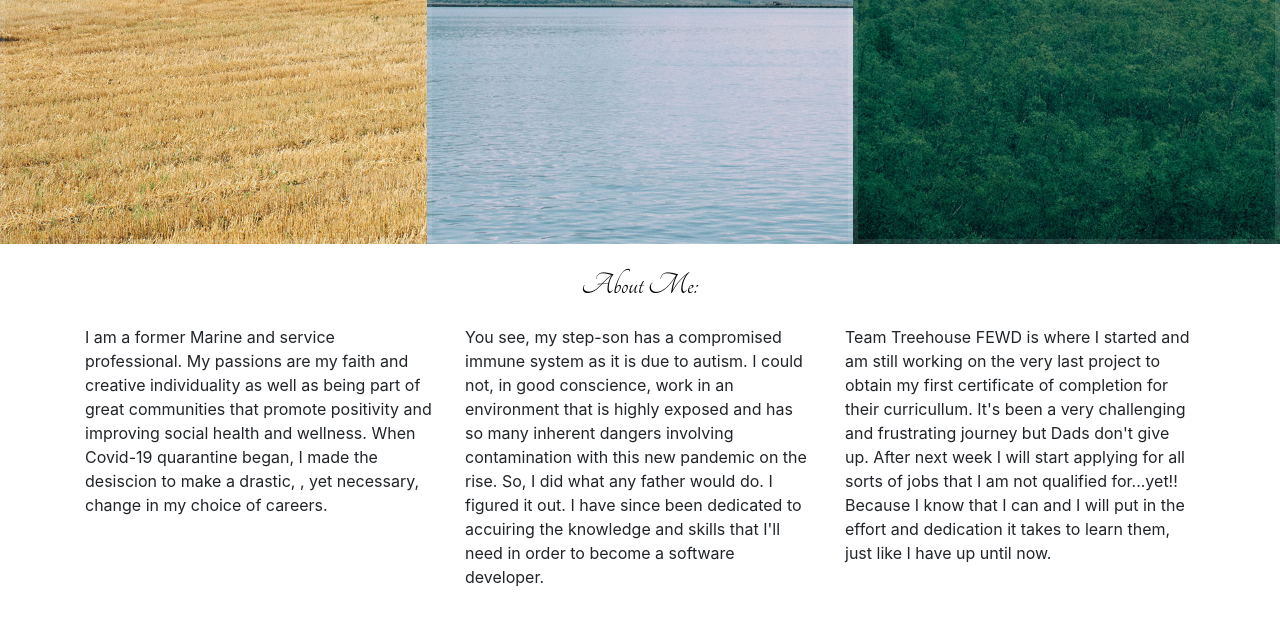
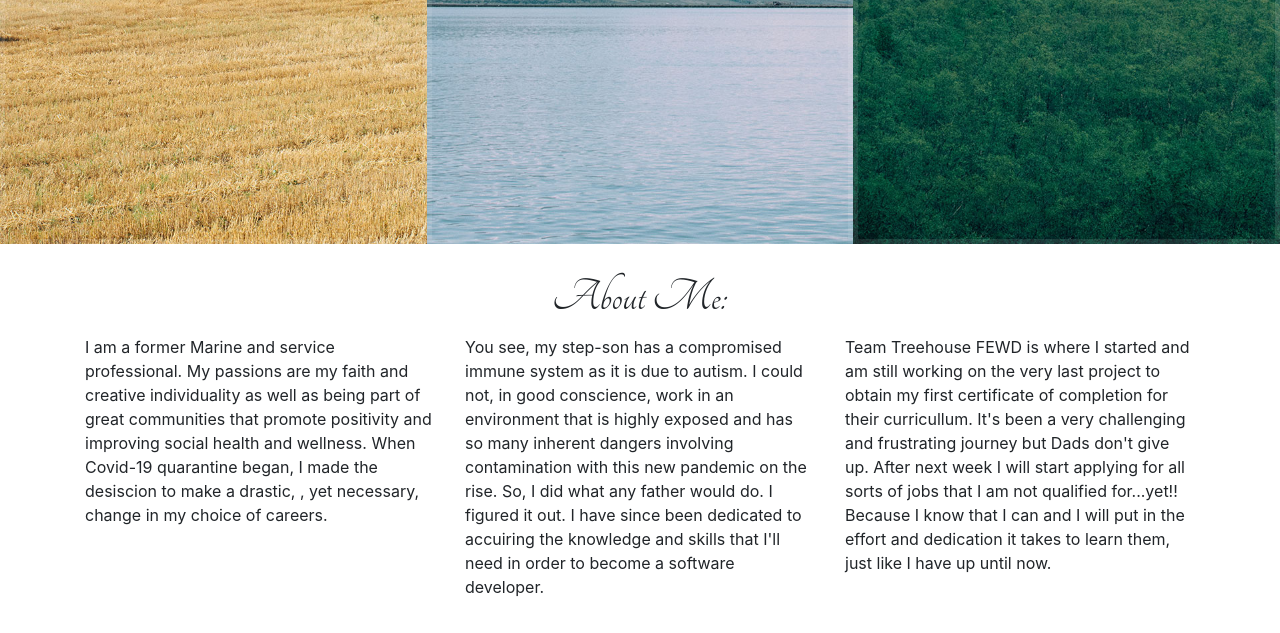
Before and after one commit to jnutt367/jnutt367.github.io, a plain HTML site: page index.html in a window 1280 px wide. Shown: the part 913-1546 px from the top of the page. Drawn offline with nearby package versions, Linux system fonts and the light colour scheme.

Commit message:
Debugging mission impossible lol

```diff
--- a/css/style.css
+++ b/css/style.css
@@ -32,6 +32,11 @@ html{
 		font-size: 2em;
 		text-align: center;
 		color: black;
+	}
+	h2 {
+		margin-top: 25px;
+		font-family: 'Tangerine';
+		font-size: 3em;
 	}
 	img {
 		height: 100px;
--- a/index.html
+++ b/index.html
@@ -49,7 +49,7 @@
   </div>
 </main>
 <aside>
-	<h1 id="about">About Me:</h1>
+	<h2 id="about">About Me:</h2>
   </aside>
 <section class="container">
 
```
